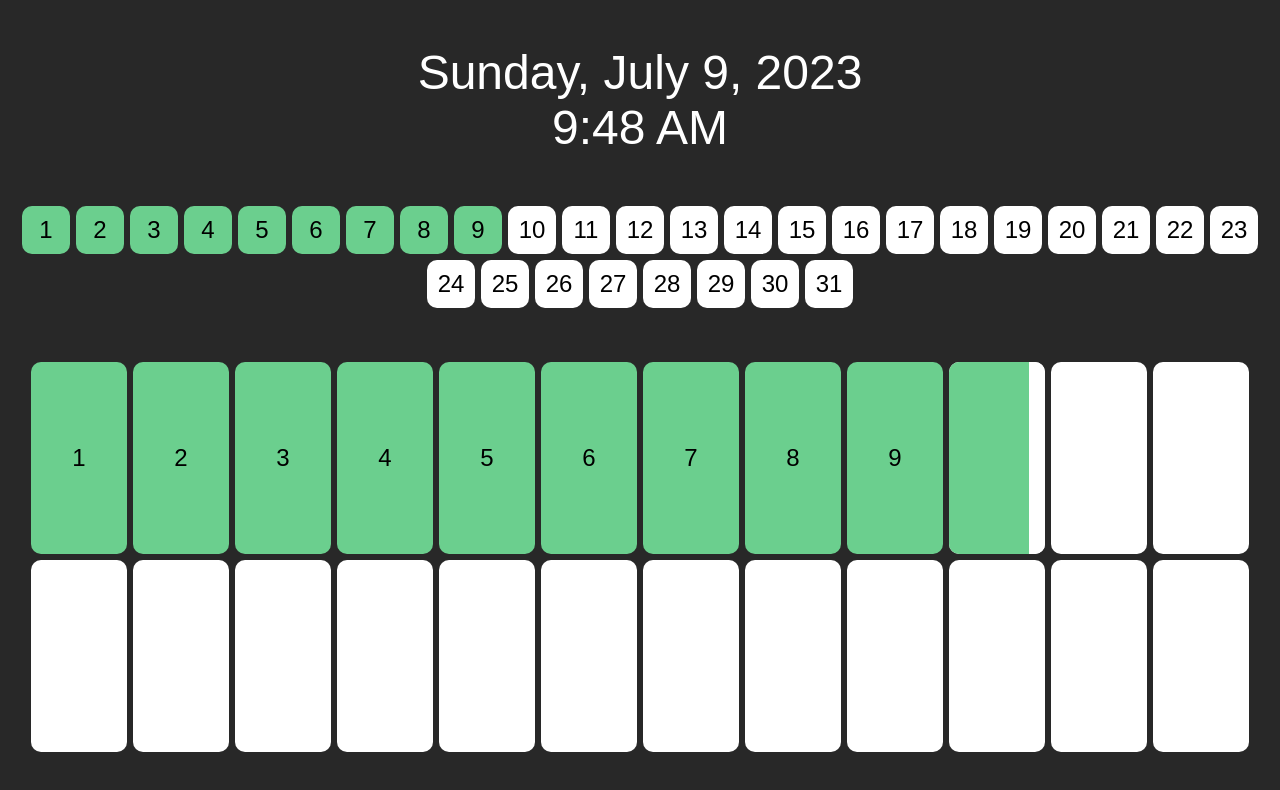
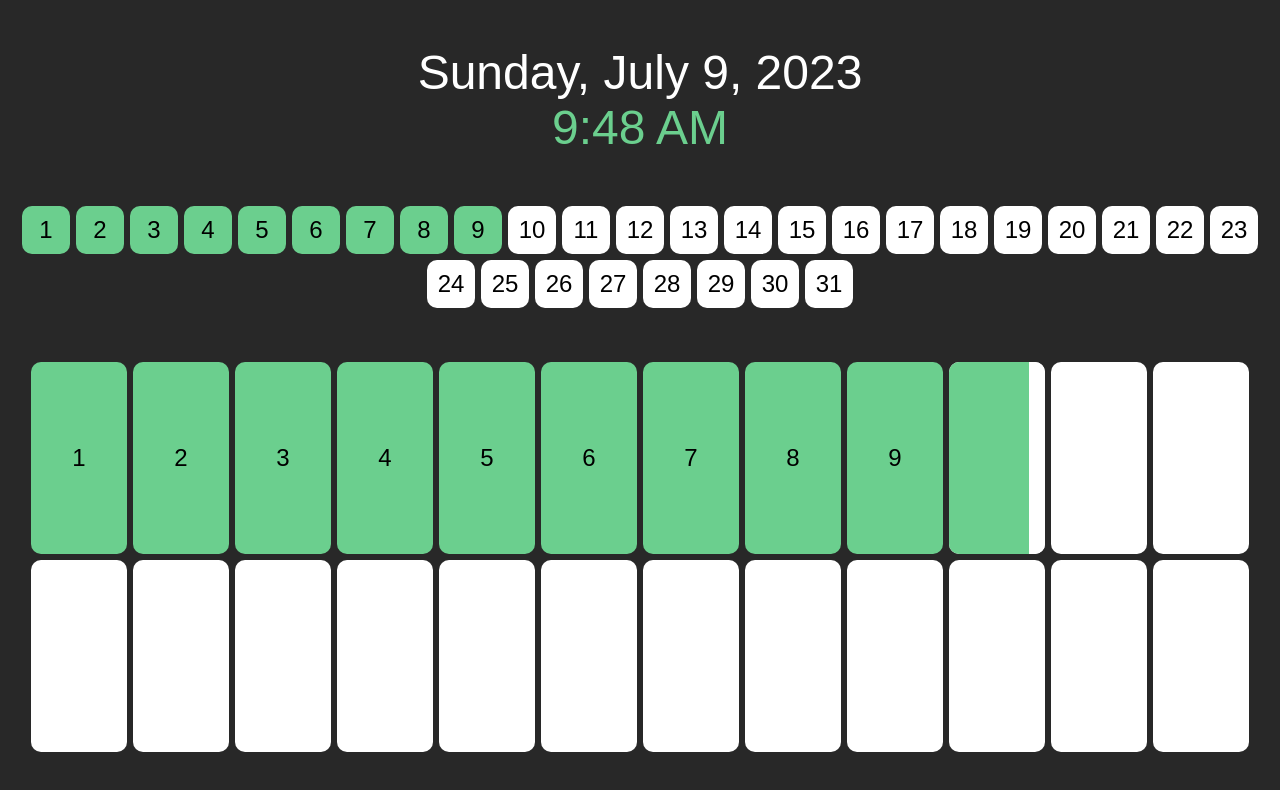
Before and after one commit to amansaxena1/calendar, a plain HTML site: page index.html in a window 1280 px wide. Drawn offline with Linux system fonts and the light colour scheme; a web font is replaced by a local one.

Commit message:
Update style.css

```diff
--- a/style.css
+++ b/style.css
@@ -38,6 +38,10 @@ body{
     align-items: center;
 }
 
+.time-text{
+    color: rgb(107 207 142);
+}
+
 .time-container{
     display: flex;
     flex-wrap: wrap;
```
